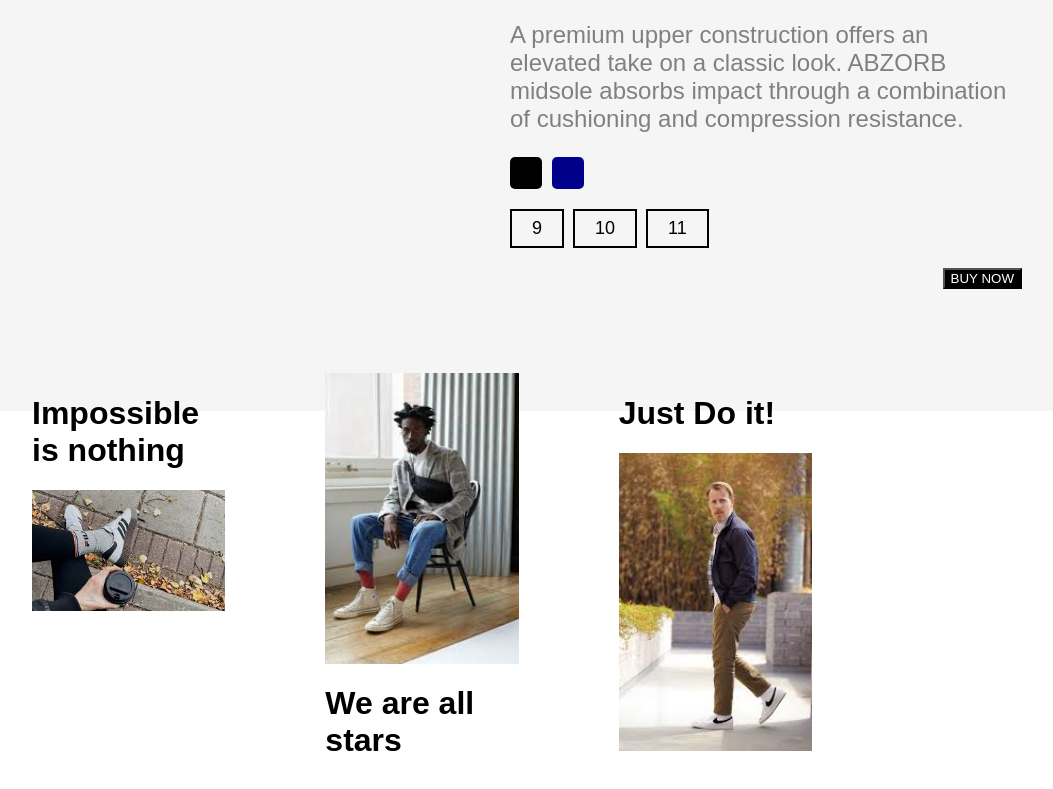
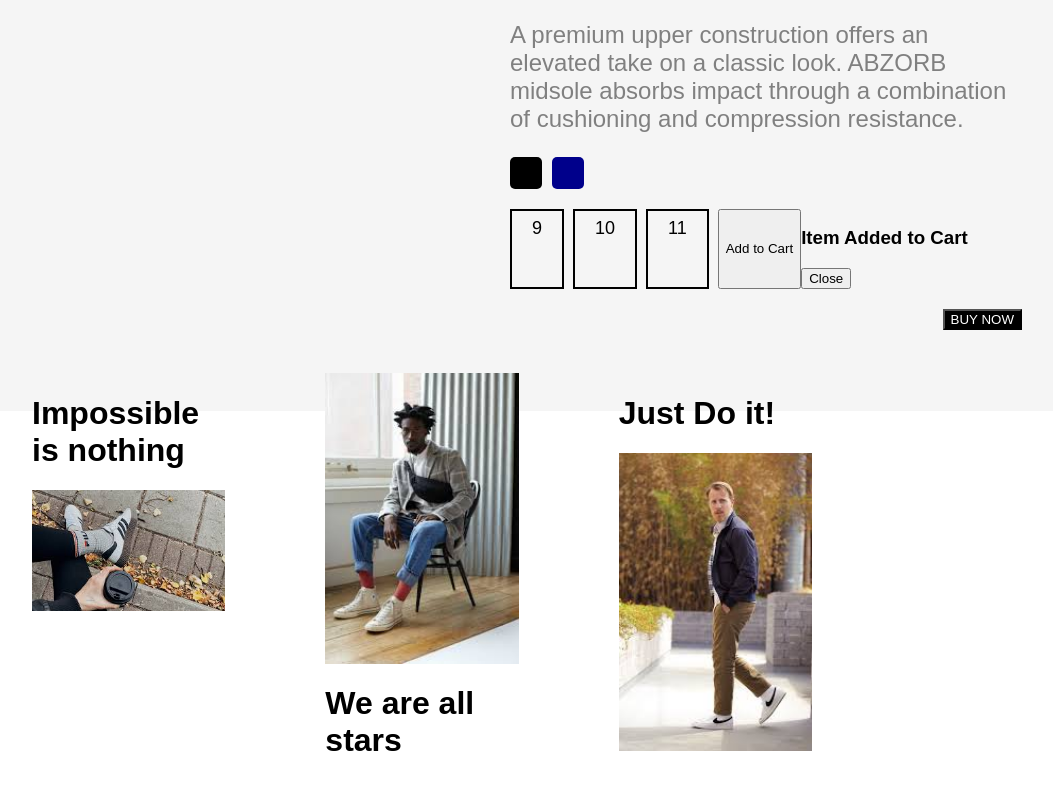
Before and after one commit to Priyanshunada04/Project-2, a plain HTML site: page index.html in a window 1280 px wide. Shown: the part 1360-2149 px from the top of the page, without its empty margins (218-1271 px from the left). Drawn offline with Linux system fonts and the light colour scheme; a web font is replaced by a local one.

Commit message:
Update index.html

```diff
--- a/index.html
+++ b/index.html
@@ -124,6 +124,13 @@
             <div class="size">9</div>
             <div class="size">10</div>
             <div class="size">11</div>
+            <button class="add-to-cart-button">Add to Cart</button>
+                <div id="cart-item-details" class="cart-item-details hidden">
+                <h3>Item Added to Cart</h3>
+                <p id="cart-item-title"></p>
+                <p id="cart-item-price"></p>
+                <button id="close-button">Close</button>
+                </div>
         </div>
         <button class="productBuyNow">BUY NOW</button>
     </div>
```
